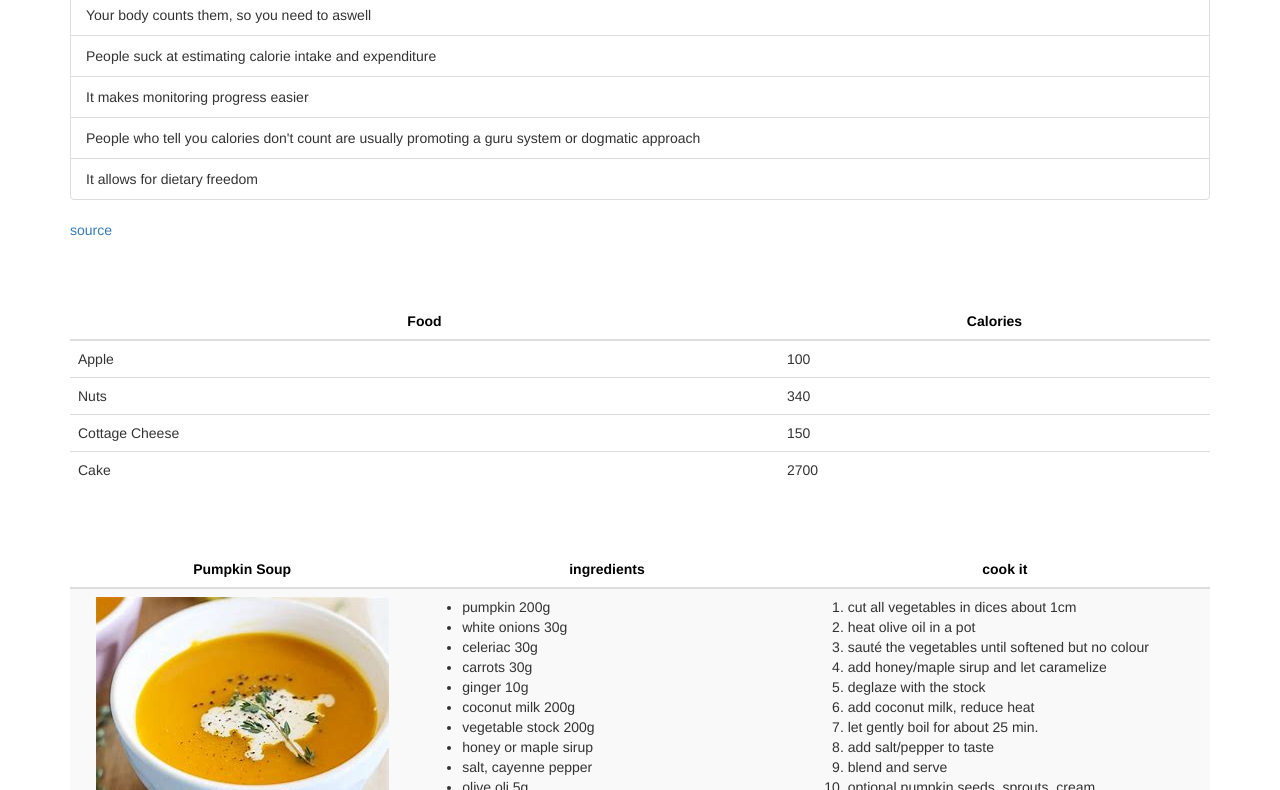
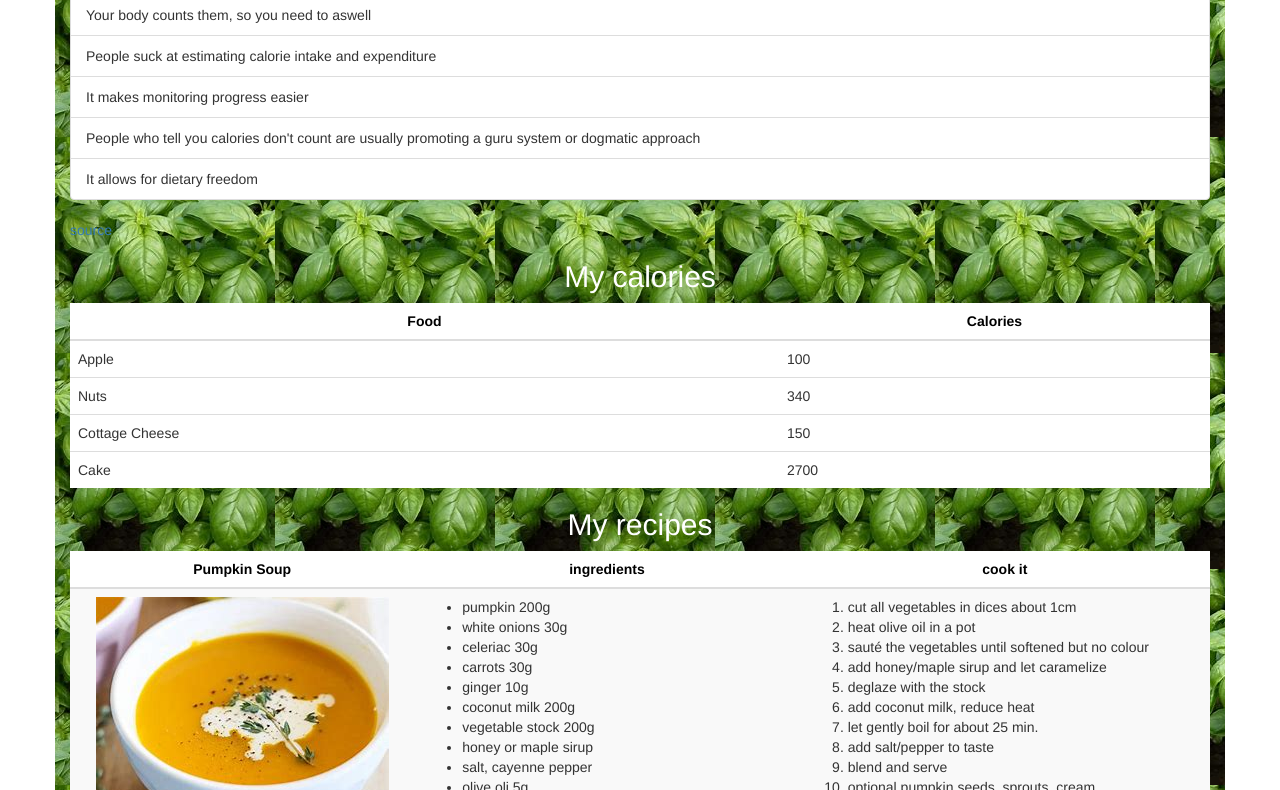
Before and after one commit to Oli77777/Calorie_Tracker, a plain HTML site: page index.html in a window 1280 px wide. Shown: the part 511-1301 px from the top of the page. Drawn offline with nearby package versions, Linux system fonts and the light colour scheme.

Commit message:
changed background image

```diff
--- a/style.css
+++ b/style.css
@@ -5,12 +5,7 @@ h1, h2 {text-align: center;
 .container{
   max-width: auto;
   margin: auto;
-<<<<<<< HEAD
   background-image: url(images/basilikum.jpeg);
-
-=======
-  background-color: purple;
->>>>>>> 3e3f72d8b82461cf5de297a3b774b3ea3105ede6
   }
 
 img {
```
